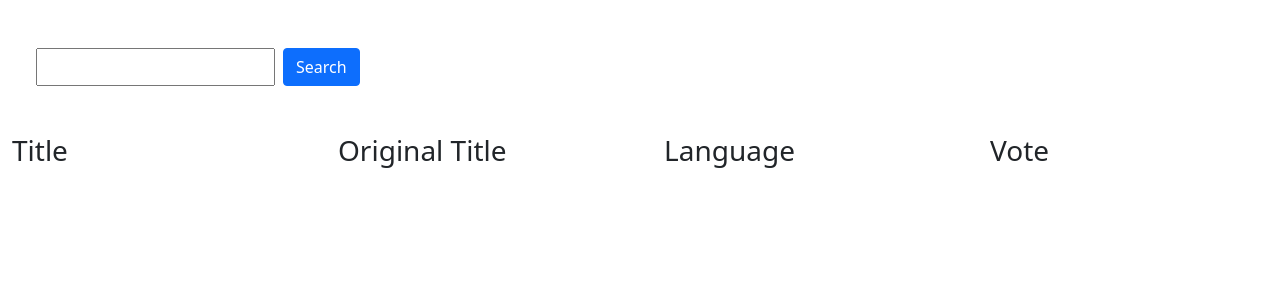
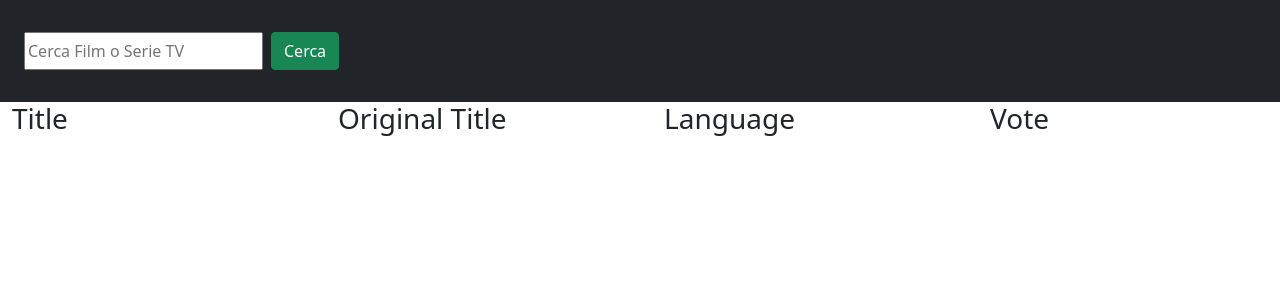
Before and after one commit to LBusnelli27/vue-boolflix, a Vue app: page / in a window 1280 px wide. Shown: the top 300 px of the page. Built offline with nearby package versions, Linux system fonts and the light colour scheme.

Commit message:
header + comunication between childs

```diff
--- a/public/index.html
+++ b/public/index.html
@@ -5,7 +5,7 @@
     <meta http-equiv="X-UA-Compatible" content="IE=edge">
     <meta name="viewport" content="width=device-width,initial-scale=1.0">
     <link rel="icon" href="<%= BASE_URL %>favicon.ico">
-    <title><%= htmlWebpackPlugin.options.title %></title>
+    <title>BOOLFLIX</title>
   </head>
   <body>
     <noscript>
--- a/src/App.vue
+++ b/src/App.vue
@@ -1,5 +1,6 @@
 <template>
   <div id="app">
+    <Header />
     <Main />
   </div>
 </template>
@@ -7,12 +8,14 @@
 <script>
 import 'bootstrap/dist/css/bootstrap.css';
 
-import Main from './components/Main.vue'
+import Main from './components/Main.vue';
+import Header from './components/Header.vue';
 
 export default {
   name: 'App',
   components: {
-    Main
+    Main,
+    Header
   }
 }
 </script>
--- /dev/null
+++ b/src/components/Header.vue
@@ -0,0 +1,33 @@
+<template>
+  <div class="p-4 bg-dark">
+    <nav class="navbar navbar-light">
+      <div class="d-flex">
+          <input v-model="inputSearch" @keyup.enter="sendInputSearch(inputSearch)" class="me-2" type="text" placeholder="Cerca Film o Serie TV">
+          <button @click="sendInputSearch(inputSearch)" class="btn btn-success" type="text">Cerca</button>
+      </div>
+    </nav>
+  </div>
+</template>
+
+<script>
+export default {
+  name : 'HeaderComponent',
+
+  data() {
+    return {
+      inputSearch : '',
+    }
+  },
+
+  methods: {
+    sendInputSearch(msgToSend) {
+      this.$root.$emit('search', msgToSend);
+      this.inputSearch = '';
+    }
+  },
+}
+</script>
+
+<style>
+
+</style>
--- a/src/components/Main.vue
+++ b/src/components/Main.vue
@@ -1,10 +1,6 @@
 <template>
   <div>
     <div class="row">
-      <div class="col-12 d-flex p-5">
-        <input v-model="inputSearch" @keyup.enter="searchApiTheMovie()" class="me-2" type="text">
-        <button @click="searchApiTheMovie()" class="btn btn-primary">Search</button>
-      </div>
       <div class="col-3 px-4">
         <h3>Title</h3>
         <ul>
@@ -49,18 +45,23 @@ export default {
 
   data() {
     return {
-      inputSearch : '',
       listOfSearched : []
     }
   },
 
+  mounted() {
+    this.$root.$on('search', (input) => {
+      this.searchApiTheMovie(input);
+    })
+  },
+
   methods: {
-    searchApiTheMovie() {
+    searchApiTheMovie(inputText) {
       axios
-      .get('https://api.themoviedb.org/3/search/movie?api_key=8e367e7bbe971330f3e274f6b4bddf1e&query=' + this.inputSearch.replace(/\s/g , "+"))
+      .get('https://api.themoviedb.org/3/search/movie?api_key=8e367e7bbe971330f3e274f6b4bddf1e&query=' + inputText.replace(/\s/g , "+"))
       .then(response => (this.listOfSearched = response.data.results));
     }
-  }
+  },
 }
 </script>
 
```
